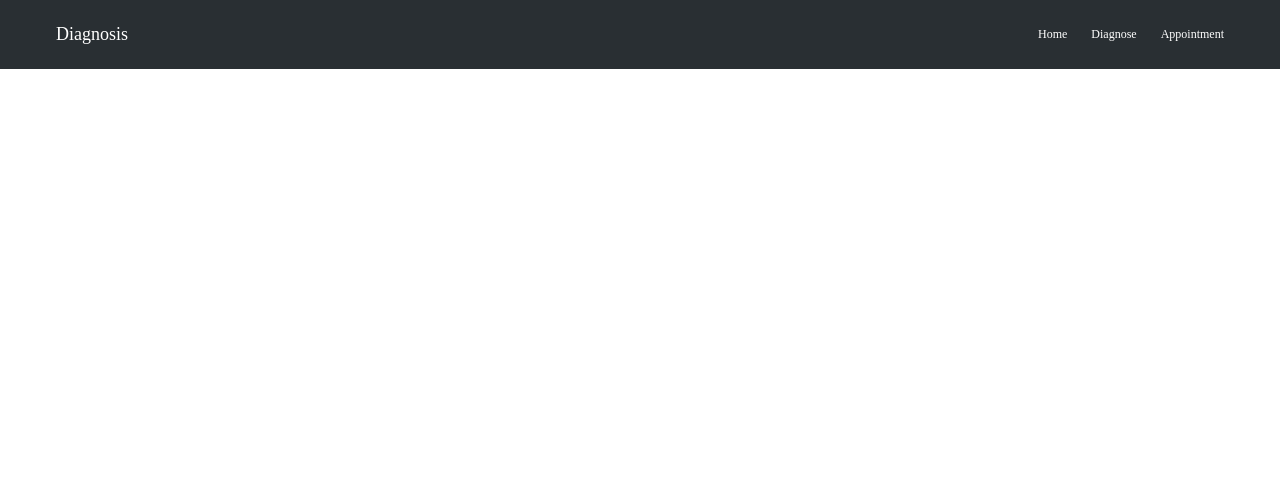
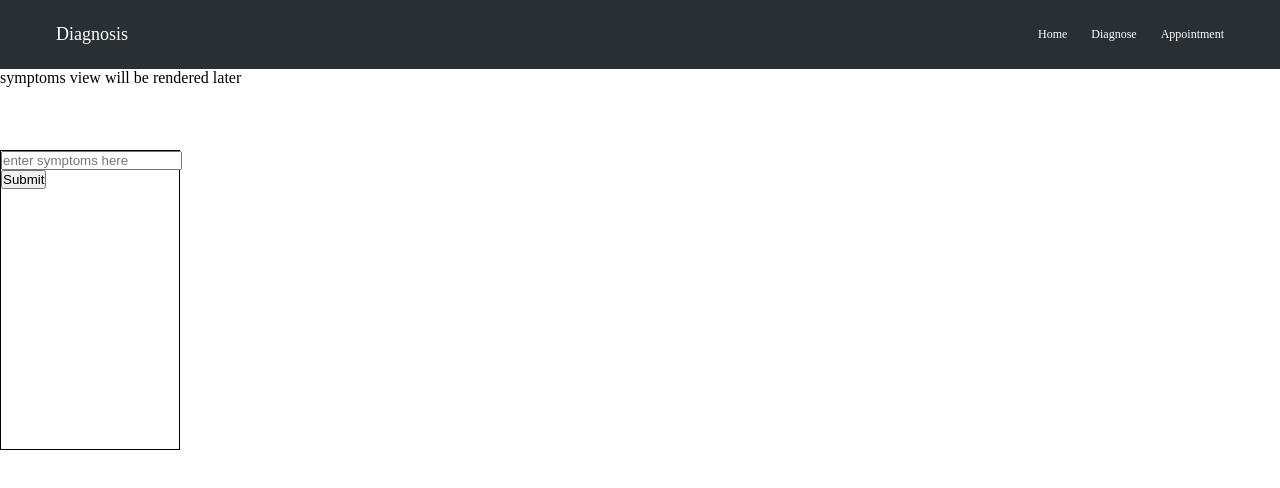
Before and after one commit to pjmiles/Diagnosis_App, a React (Create React App) app: page / in a window 1280 px wide. Shown: the top 488 px of the page. Built offline with nearby package versions, Linux system fonts and the light colour scheme.

Commit message:
setup a form in the Home Compomnent for user input

```diff
--- a/src/App.js
+++ b/src/App.js
@@ -1,10 +1,12 @@
 import NavBar from './components/NavBar';
+import Home from './components/Home';
 import './App.css';
 
 function App() {
   return (
     <div className="App">
       <NavBar />
+      <Home />
     </div>
   );
 }
--- /dev/null
+++ b/src/components/Home.js
@@ -0,0 +1,26 @@
+import '../styles/Home.css'
+
+const Home = () => {
+  return (
+    <section className='home-section'>
+      <form className="symptom-section">
+        <div className="input-control">
+          <input
+            type="text"
+            placeholder="enter symptoms here"
+            className="input-field"
+          />
+        </div>
+        <div className="submit ">
+          <button className="symptopm-btn">Submit</button>
+        </div>
+      </form>
+
+      <div className="result-view">
+        symptoms view will be rendered later
+      </div>
+    </section>
+  );
+};
+
+export default Home;
--- /dev/null
+++ b/src/styles/Home.css
@@ -0,0 +1,7 @@
+.symptom-section {
+    border: 1px solid black;
+    position: absolute;
+    width: 180px;
+    min-height: 300px;
+    top: 150px;
+}
--- a/src/styles/NavBar.css
+++ b/src/styles/NavBar.css
@@ -24,4 +24,5 @@ nav ul {
 
 nav ul li {
     font-size: var(--normal-font);
+    cursor: pointer;
 }
```
